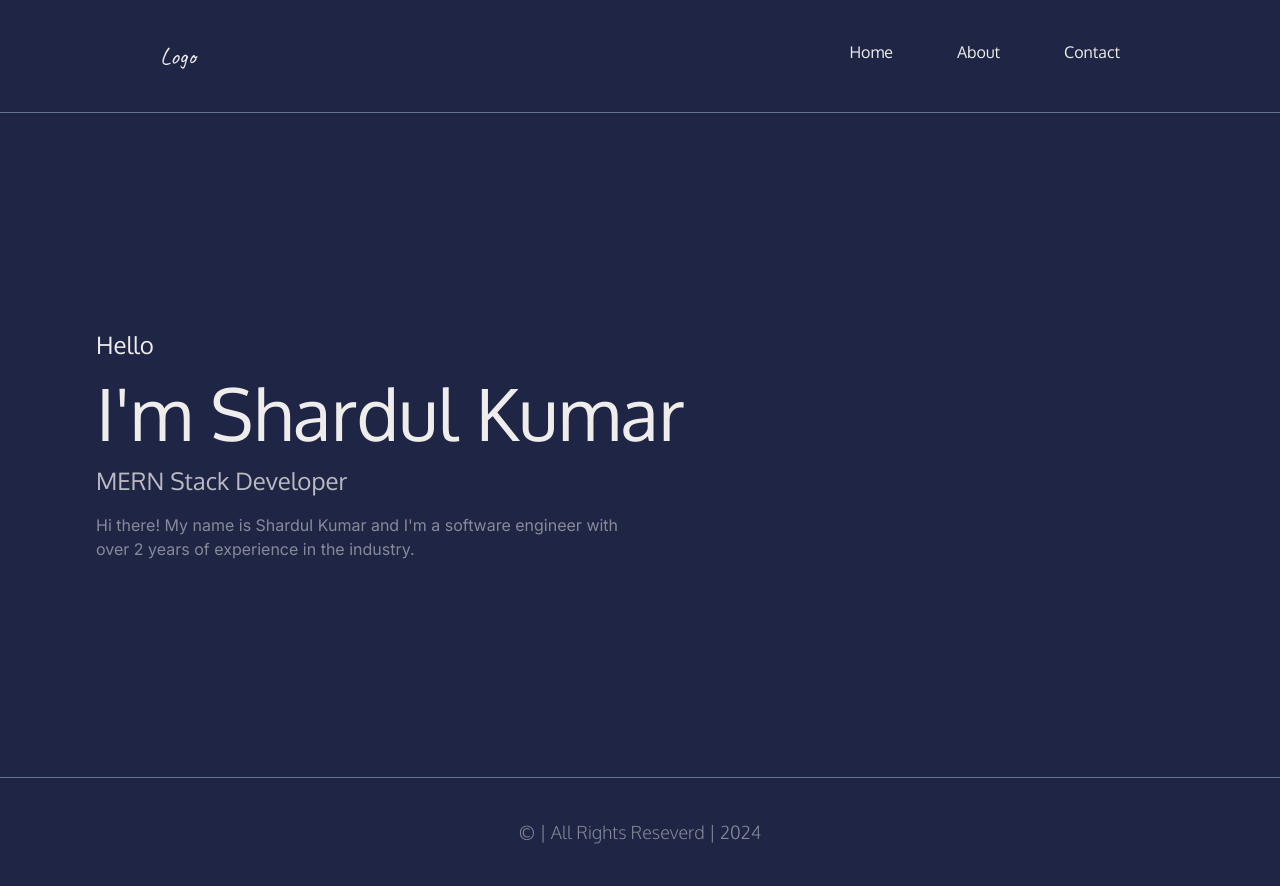
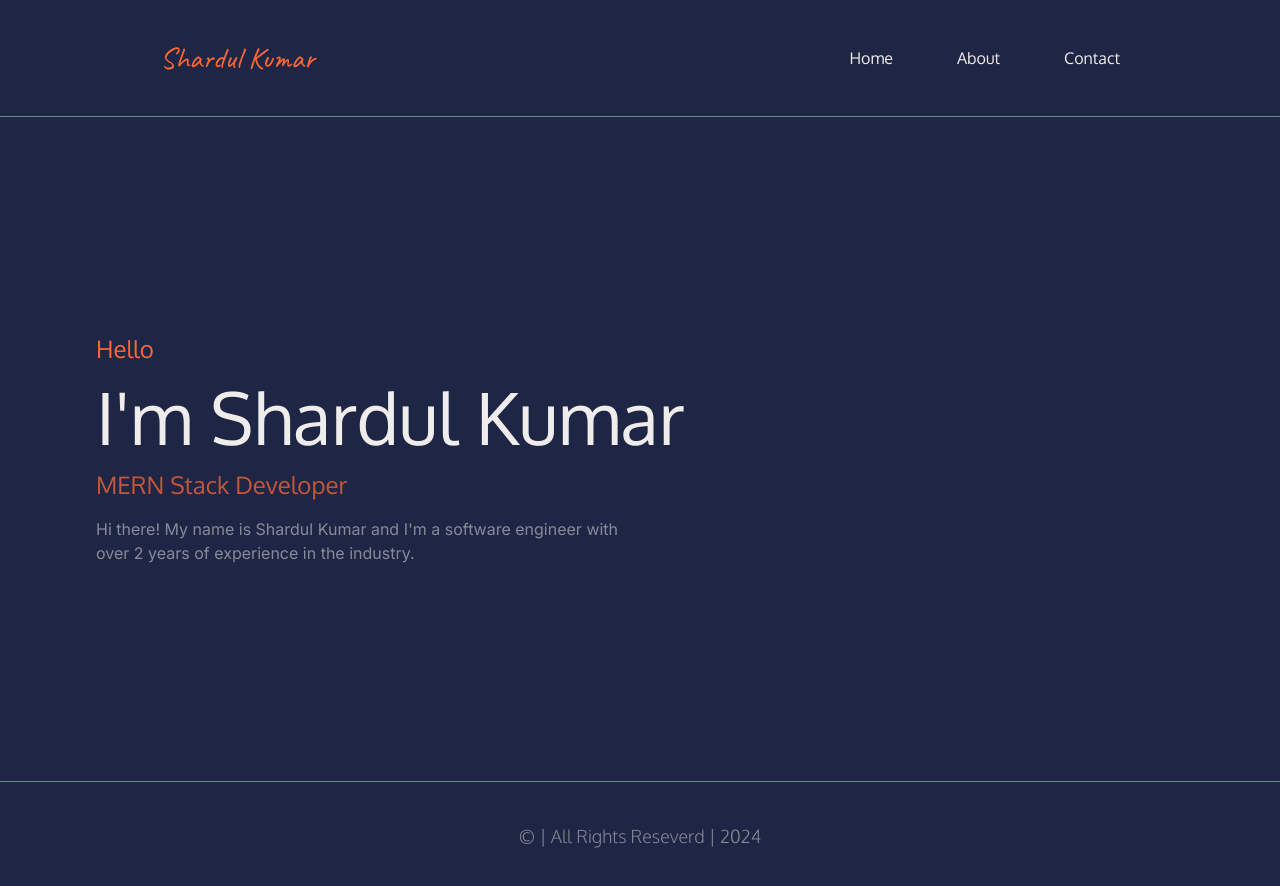
Before and after one commit to shardulkumar98/dev-portfolio, a Next.js app: page / in a window 1280 px wide. Shown: the top 886 px of the page. Built offline with nearby package versions, Linux system fonts and the light colour scheme; a web font is replaced by a local one.

Commit message:
fix: add new colors on border and text

```diff
--- a/src/app/page.tsx
+++ b/src/app/page.tsx
@@ -4,13 +4,13 @@ import React from "react";
 const Home = () => {
   return (
     <div className="w-full gap-8 md:gap-4 min-h-[70vh] md:min-h-[83vh] p-5 md:p-24 flex flex-col justify-center">
-      <div className="font-oxygen text-2xl">
+      <div className="font-oxygen text-2xl text-[#FC6736]">
         Hello
       </div>
-      <div className="font-oxygen text-3xl  md:text-5xl lg:text-7xl">
+      <div className="font-oxygen text-3xl md:text-5xl lg:text-7xl">
         I'm Shardul Kumar
       </div>
-      <div className="font-oxygen opacity-75 text-2 md:text-xl lg:text-2xl">
+      <div className="font-oxygen opacity-75 text-[#FC6736] text-2 md:text-xl lg:text-2xl">
         MERN Stack Developer
       </div>
       <div
--- a/src/components/Footer/Footer.tsx
+++ b/src/components/Footer/Footer.tsx
@@ -2,7 +2,7 @@ import React from "react";
 
 const Footer = () => {
   return (
-    <div className="border-t-[1px] border-slate-500 text-center py-8 px-5 md:py-5 md:px-40 lg:py-10 w-full bottom-0 ">
+    <div className="border-t-[1px] border-[#638889] text-center py-8 px-5 md:py-5 md:px-40 lg:py-10 w-full bottom-0 ">
       <div className="font-oxygen font-thin text-lg opacity-[0.5]">
         &copy; | All Rights Reseverd | 2024
       </div>
--- a/src/components/Navbar/Nabar.tsx
+++ b/src/components/Navbar/Nabar.tsx
@@ -4,13 +4,13 @@ import Link from "next/link";
 
 const Nabar = () => {
   return (
-    <div className="flex justify-between py-8 px-5 md:py-5 md:px-40 lg:py-10 border-b-[1px] border-slate-500 ">
-      <div className="text-center md:text-left w-full font-caveat text-2xl">
-        Logo
+    <div className="flex justify-between items-center py-6 px-5 md:py-5 md:px-40 lg:py-10 border-b-[1px] border-[#638889] ">
+      <div className="text-center md:text-left w-full font-caveat text-3xl text-[#FC6736]">
+        Shardul Kumar
       </div>
       <div className="hidden w-full md:flex md:gap-16 justify-end">
         {data.map((e) => (
-          <Link key={e?.label} href={e.path} className="font-oxygen">
+          <Link key={e?.label} href={e.path} className="font-oxygen hover:text-[#FC6736]">
             {e?.label}
           </Link>
         ))}
```
